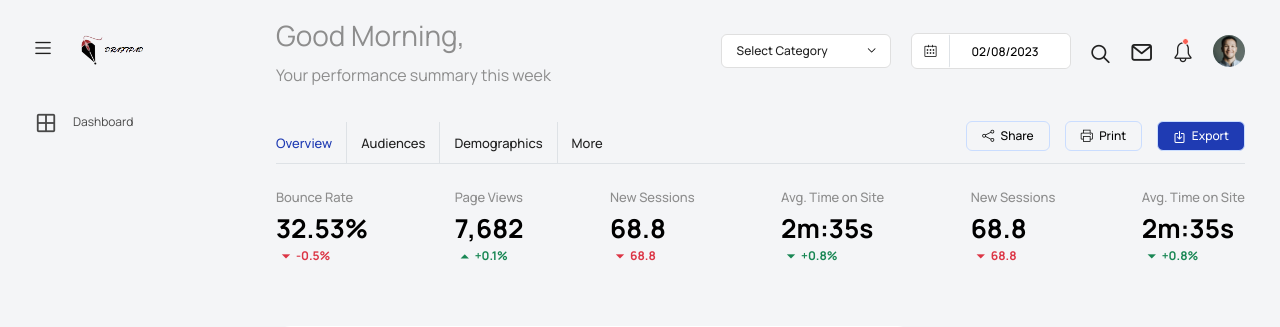
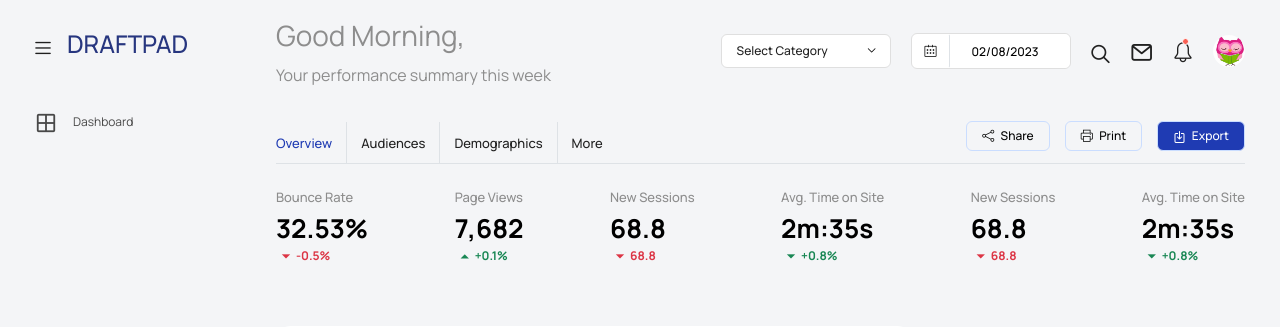
Before and after one commit to MahiSharma000/draftpad_web, a Flask app: page /index in a window 1280 px wide. Shown: the top 327 px of the page. Run offline with Flask 2, Linux system fonts and the light colour scheme; a user stored in the database is signed in; some libraries are stand-ins or nearby versions.

Commit message:
changed logo

```diff
--- a/apps/templates/accounts/login.html
+++ b/apps/templates/accounts/login.html
@@ -18,9 +18,9 @@
               <div class="brand-logo">
                 <img src="" alt="">
               </div>
-              <h4>
-               DRAFTPAD REGISTRATION
-              </h4>
+              <div class="form-img" style="display: flex; flex-direction: column; align-items: center; justify-content: center;">
+                <img src="{{ config.ASSETS_ROOT }}/images/DraftpadLogo.png" alt="logo" height="250" width="275"  />
+              </div>
               <br />
               <h6 class="fw-light">
                 {% if msg %}
--- a/apps/templates/includes/navigation.html
+++ b/apps/templates/includes/navigation.html
@@ -7,10 +7,9 @@
         </div>
         <div>
           <a class="navbar-brand brand-logo" href="index.html">
-            <img src="{{ config.ASSETS_ROOT }}/images/DRAFTPAD.png" alt="logo" />
-          </a>
-          <a class="navbar-brand brand-logo-mini" href="index.html">
-            <img src="{{ config.ASSETS_ROOT }}/images/logo-mini.svg" alt="logo" />
+            <h3>
+              DRAFTPAD
+            </h3>
           </a>
         </div>
       </div>
@@ -149,12 +148,12 @@
           </li>
           <li class="nav-item dropdown d-none d-lg-block user-dropdown">
             <a class="nav-link" id="UserDropdown" href="#" data-bs-toggle="dropdown" aria-expanded="false">
-              <img class="img-xs rounded-circle" src="{{ config.ASSETS_ROOT }}/images/faces/face8.jpg" alt="Profile image"> </a>
+              <img class="img-xs rounded-circle" src="{{ config.ASSETS_ROOT }}/images/profile.jpg" alt="Profile image"> </a>
             <div class="dropdown-menu dropdown-menu-right navbar-dropdown" aria-labelledby="UserDropdown">
               <div class="dropdown-header text-center">
-                <img class="img-md rounded-circle" src="{{ config.ASSETS_ROOT }}/images/faces/face8.jpg" alt="Profile image">
-                <p class="mb-1 mt-3 font-weight-semibold">Allen Moreno</p>
-                <p class="fw-light text-muted mb-0">allenmoreno@gmail.com</p>
+                <img class="img-md rounded-circle" src="{{ config.ASSETS_ROOT }}/images/profile.jpg" alt="Profile image">
+                <p class="mb-1 mt-3 font-weight-semibold">Winter Husky</p>
+                <p class="fw-light text-muted mb-0">huskyWinter@gmail.com</p>
               </div>
               <a class="dropdown-item"><i class="dropdown-item-icon mdi mdi-account-outline text-primary me-2"></i> My Profile <span class="badge badge-pill badge-danger">1</span></a>
               <a class="dropdown-item"><i class="dropdown-item-icon mdi mdi-message-text-outline text-primary me-2"></i> Messages</a>
```
Also changed, not shown: apps/authentication/models.py (line endings or trailing spaces), apps/db.sqlite3, apps/static/assets/images/DRAFTPAD.png (deleted), apps/static/assets/images/DraftPad-logo.png (deleted), apps/static/assets/images/DraftpadLogo.png (added), apps/static/assets/images/logo-mini.svg (deleted), apps/static/assets/images/logo.svg (deleted), apps/static/assets/images/profile.jpg (added), run.py (line endings or trailing spaces).
